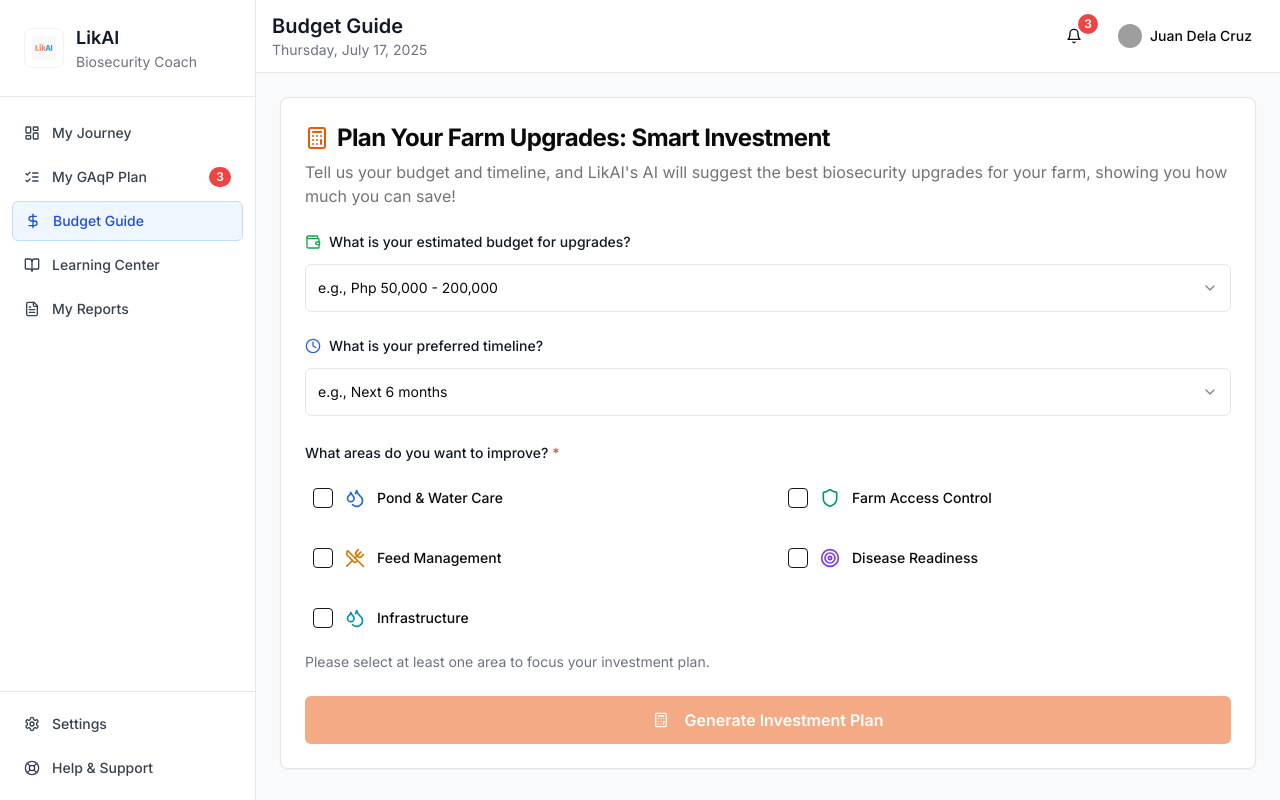
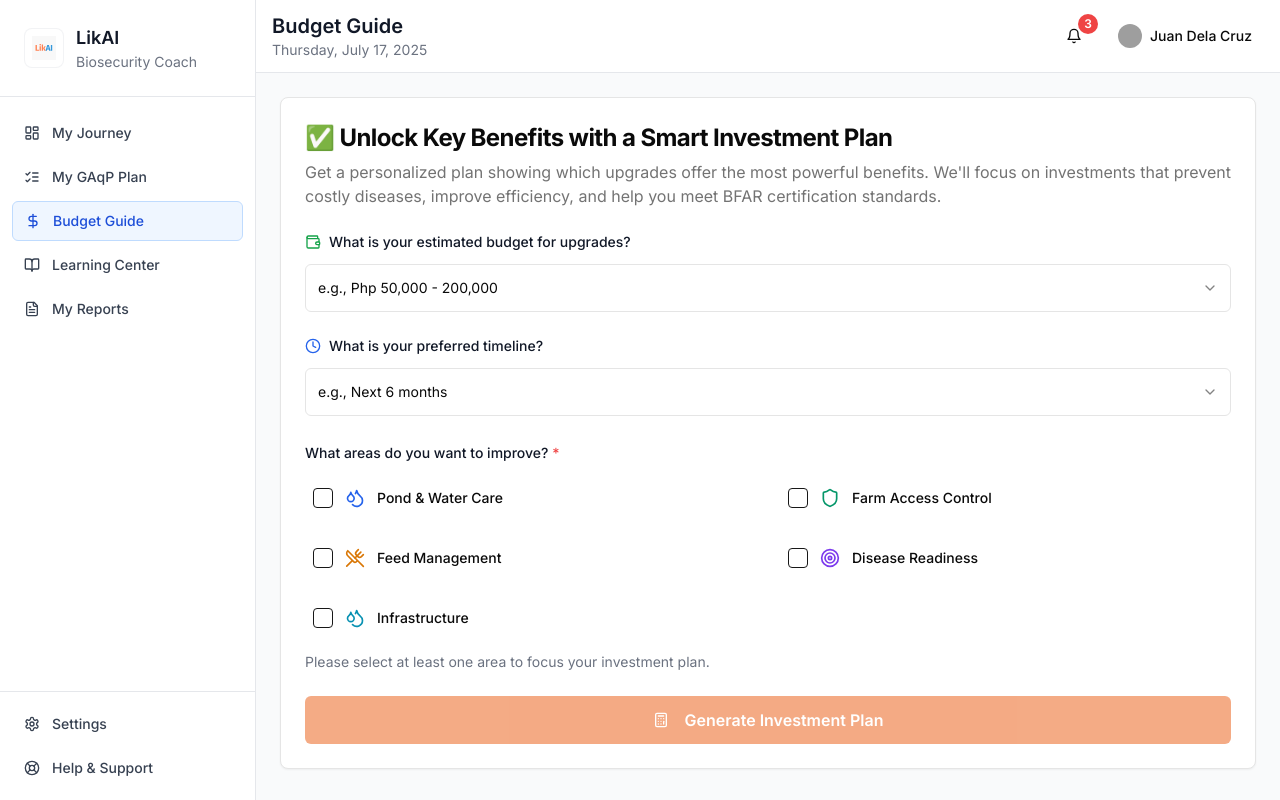
Before and after one commit to Web3-Iligan/LikAI, a Next.js app: page /resources in a window 1280 px wide. Built offline with nearby package versions, Linux system fonts and the light colour scheme; grey boxes are pictures that could not be loaded.

Commit message:
Update: DashboardLayout and ResourceOptimizer components: remove badge from GAqP Plan and enhance card title and description for improved clarity and engagement.

```diff
--- a/components/dashboard/dashboard-layout.tsx
+++ b/components/dashboard/dashboard-layout.tsx
@@ -51,8 +51,8 @@ const navigationItems: NavigationItem[] = [
     title: "My GAqP Plan",
     href: "/plan",
     icon: ListChecks,
-    badge: "3",
-    badgeVariant: "destructive",
+    // badge: "3",
+    // badgeVariant: "destructive",
   },
   {
     title: "Budget Guide",
--- a/components/resources/resource-optimizer.tsx
+++ b/components/resources/resource-optimizer.tsx
@@ -386,13 +386,13 @@ export default function ResourceOptimizer() {
       <Card>
         <CardHeader>
           <CardTitle className="flex items-center gap-2 text-xl font-bold lg:text-2xl">
-            <Calculator className="h-6 w-6 text-orange-600" />
-            Plan Your Farm Upgrades: Smart Investment
+            ✅ Unlock Key Benefits with a Smart Investment Plan
           </CardTitle>
           <CardDescription className="text-base">
-            Tell us your budget and timeline, and LikAI's AI will suggest the
-            best biosecurity upgrades for your farm, showing you how much you
-            can save!
+            Get a personalized plan showing which upgrades offer the most
+            powerful benefits. We'll focus on investments that prevent costly
+            diseases, improve efficiency, and help you meet BFAR certification
+            standards.
           </CardDescription>
         </CardHeader>
         <CardContent className="space-y-6">
```
